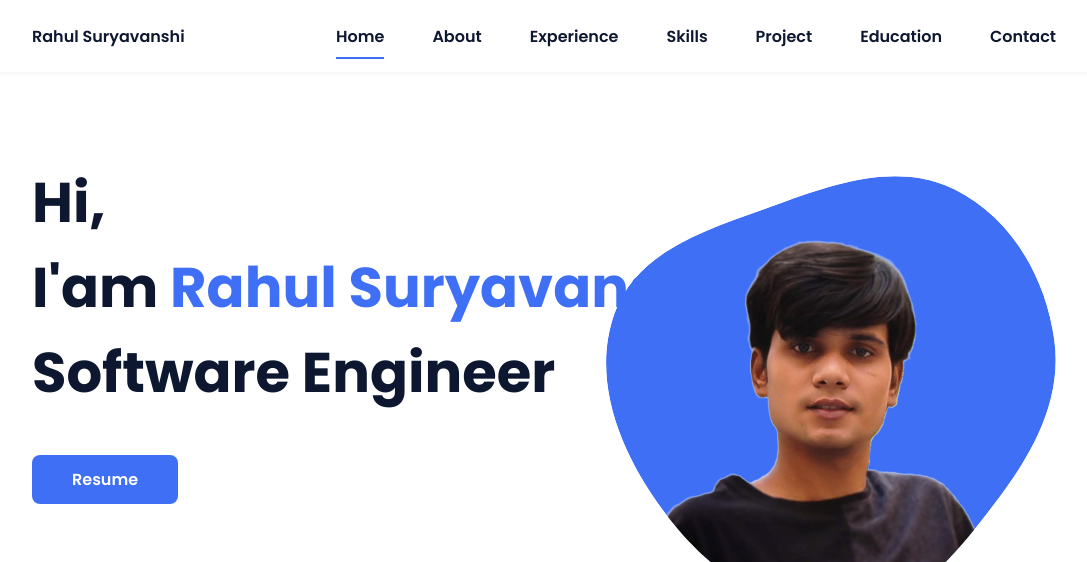
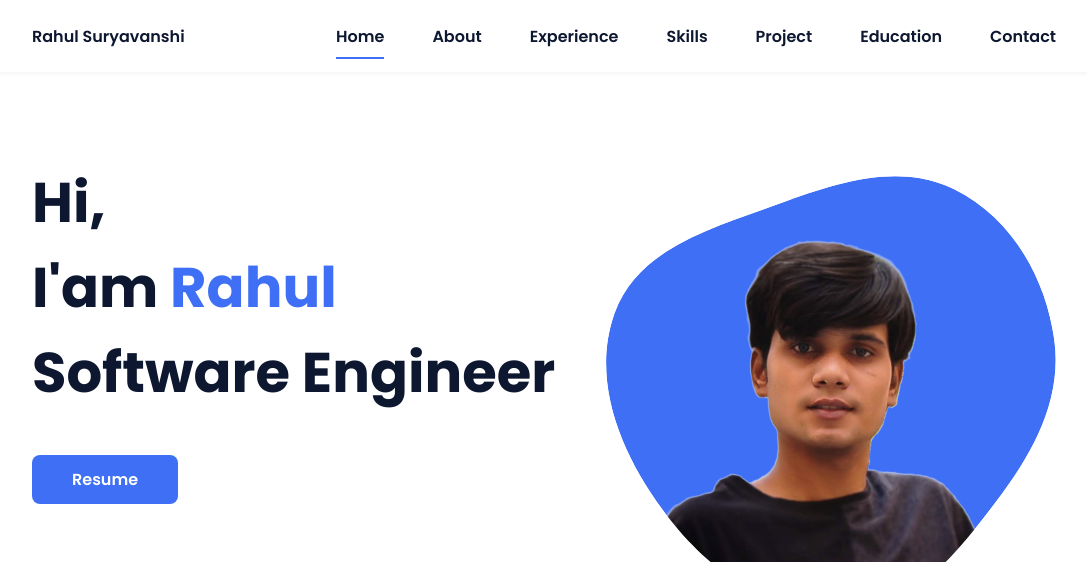
Before and after one commit to Rahul96435hub/self, a plain HTML site: page index.html in a window 1280 px wide. Shown: the top 562 px of the page, without its empty margins (96-1183 px from the left). Drawn offline with nearby package versions, Linux system fonts and the light colour scheme.

Commit message:
Update index.html

```diff
--- a/index.html
+++ b/index.html
@@ -43,7 +43,7 @@
         <!--===== HOME =====-->
         <section class="home bd-grid" id="home">
             <div class="home__data">
-                <h1 class="home__title">Hi,<br>I'am <span class="home__title-color">Rahul Suryavanshi</span><br>Software Engineer
+                <h1 class="home__title">Hi,<br>I'am <span class="home__title-color">Rahul</span><br>Software Engineer
                 </h1>
 
                 <a href="Rahul.pdf" class="button">Resume</a>
```
